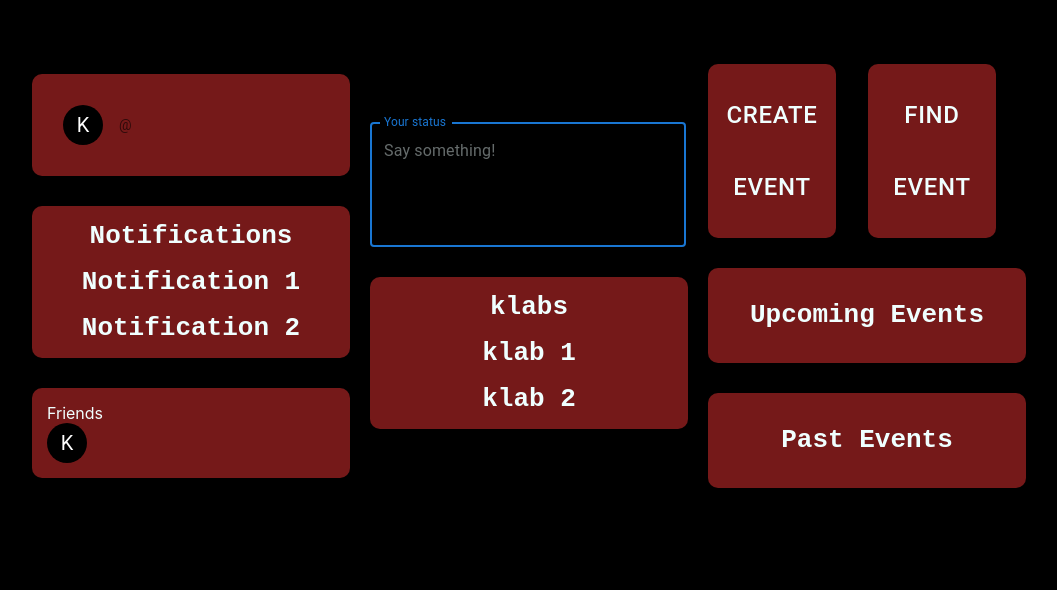
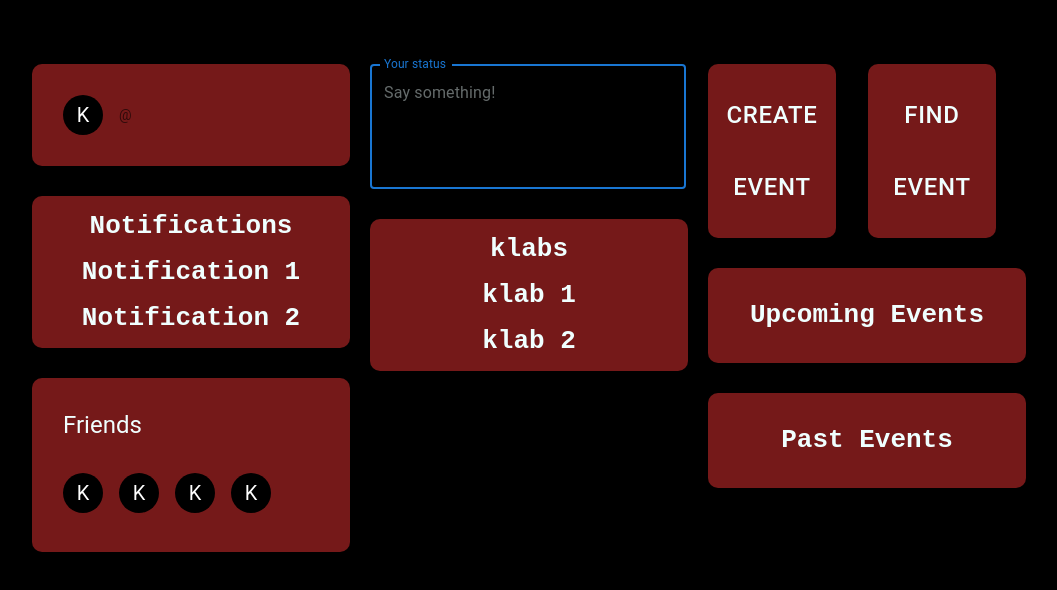
Before and after one commit to iman370/klabber, a React (Create React App) app in the folder frontend/: page / in a window 1280 px wide. Both pictures are taken after a click on the button "Sign in". Shown: the top 590 px of the page, without its empty margins (111-1168 px from the left). Built offline with nearby package versions, Linux system fonts and the light colour scheme.

Commit message:
Home page changes

```diff
--- a/frontend/src/pages/Friends.js
+++ b/frontend/src/pages/Friends.js
@@ -1,46 +1,22 @@
 import React, {useEffect, useState} from 'react'
-import Card from '@mui/material/Card';
-import CardActions from '@mui/material/CardActions';
-import CardContent from '@mui/material/CardContent';
 import Button from '@mui/material/Button';
 import ButtonGroup from '@mui/material/ButtonGroup';
-import Typography from '@mui/material/Typography';
 import OtherUserCard from './components/OtherUserCard';
 import { useNavigate } from 'react-router-dom';
 import { useLocation } from 'react-router-dom';
 import Footer from './Footer';
 import './styles/klabber.css';
-import klabberLogo from '../images/klabber-logo.png';
 
 function Friends(props) {
-    let navigate = useNavigate()
     const location = useLocation();
     let username = location.state.username
-    let first_name = location.state.first_name
-    let email = location.state.email
 
     //All users
     const [userList, setUserList] = useState(['There are no other users.'])
 
     // true = show friends
     // false = show all users
-    const [showFriends, setShowFriends] = useState(true); // KEEP TRUE
-
-    const getCookie = (name) => {
-        var cookieValue = null;
-        if (document.cookie && document.cookie !== '') {
-            var cookies = document.cookie.split(';');
-            for (var i = 0; i < cookies.length; i++) {
-                var cookie = cookies[i].trim();
-                // Does this cookie string begin with the name we want?
-                if (cookie.substring(0, name.length + 1) === (name + '=')) {
-                    cookieValue = decodeURIComponent(cookie.substring(name.length + 1));
-                    break;
-                }
-            }
-        }
-        return cookieValue;
-    }
+    const [showFriends, setShowFriends] = useState(true);
 
     // When the user presses the "friends" or "find friends" buttons
     useEffect(() => {
@@ -95,7 +71,6 @@ function Friends(props) {
     }
 
     return (
-        <>
         <div id="friends-content">
             <div className="divider"/>
             <div id="buttonsbox">
@@ -124,8 +99,6 @@ function Friends(props) {
                 </div>
             <div className='divider' />
         </div>
-        <Footer />
-        </>
     )
 }
 
--- a/frontend/src/pages/Home.js
+++ b/frontend/src/pages/Home.js
@@ -9,6 +9,7 @@ import { useNavigate } from 'react-router-dom';
 import { useLocation } from 'react-router-dom';
 import './styles/klabber.css';
 import MyProfileCard from './components/MyProfileCard.js';
+import HomePageFriends from './components/HomePageFriends';
 import klabberLogo from '../images/klabber-logo.png';
 
 function Home(props) {
@@ -32,16 +33,9 @@ function Home(props) {
                     </Stack>
                 </Box>
                 <div className='divider' />
-                <Card id="friendsCard" onClick={() => navigate('../friends',{state:{username,first_name,email}})}>
-                    <Card.Body>
-                        <Card.Title>Friends</Card.Title>
-                        <Card.Body>
-                            <Avatar sx={{ bgcolor: 'black' }} aria-label="user">
-                                K
-                            </Avatar>
-                        </Card.Body>
-                    </Card.Body>
-                </Card>
+                <div onClick={() => navigate('../friends',{state:{username,first_name,email}})}>
+                    <HomePageFriends username={username} />
+                </div>
             </div>
             <div id="column2">
                 <TextField
--- /dev/null
+++ b/frontend/src/pages/components/HomePageFriends.js
@@ -0,0 +1,38 @@
+import React, {useEffect, useState} from 'react'
+import Card from '@mui/material/Card';
+import CardHeader from '@mui/material/CardHeader';
+import CardMedia from '@mui/material/CardMedia';
+import CardContent from '@mui/material/CardContent';
+import CardActions from '@mui/material/CardActions';
+import Collapse from '@mui/material/Collapse';
+import Avatar from '@mui/material/Avatar';
+import { Typography } from '@mui/material';
+import '../styles/klabber.css';
+
+function HomePageFriends({username}) {
+    return (
+        <Card id="friendsCard">
+          <CardHeader
+            title="Friends"
+          />
+          <CardContent sx={{display:'flex',}}>
+            <Avatar sx={{ bgcolor: 'black' }} aria-label="user">
+                K
+            </Avatar>
+            <div className='friends-card-divider' />
+            <Avatar sx={{ bgcolor: 'black' }} aria-label="user">
+                K
+            </Avatar>
+            <div className='friends-card-divider' />
+            <Avatar sx={{ bgcolor: 'black' }} aria-label="user">
+                K
+            </Avatar>
+            <div className='friends-card-divider' />
+            <Avatar sx={{ bgcolor: 'black' }} aria-label="user">
+                K
+            </Avatar>
+          </CardContent>
+        </Card>
+      );
+}
+export default HomePageFriends;
--- a/frontend/src/pages/styles/klabber.css
+++ b/frontend/src/pages/styles/klabber.css
@@ -90,6 +90,10 @@
 
 .divider_small2 {
     height: 2rem;
+}
+
+.friends-card-divider {
+    width: 1rem;
 }
 
 /* LANDING PAGE */
@@ -230,7 +234,7 @@
     grid-template-columns: auto auto auto;
     grid-column-gap: 20px;
     justify-content: center;
-    align-items: center;
+    align-items: start;
 }
 
 #home-content #column1 {
```
Also changed, not shown: 1 other file (tests, documents, lock files or other folders).
